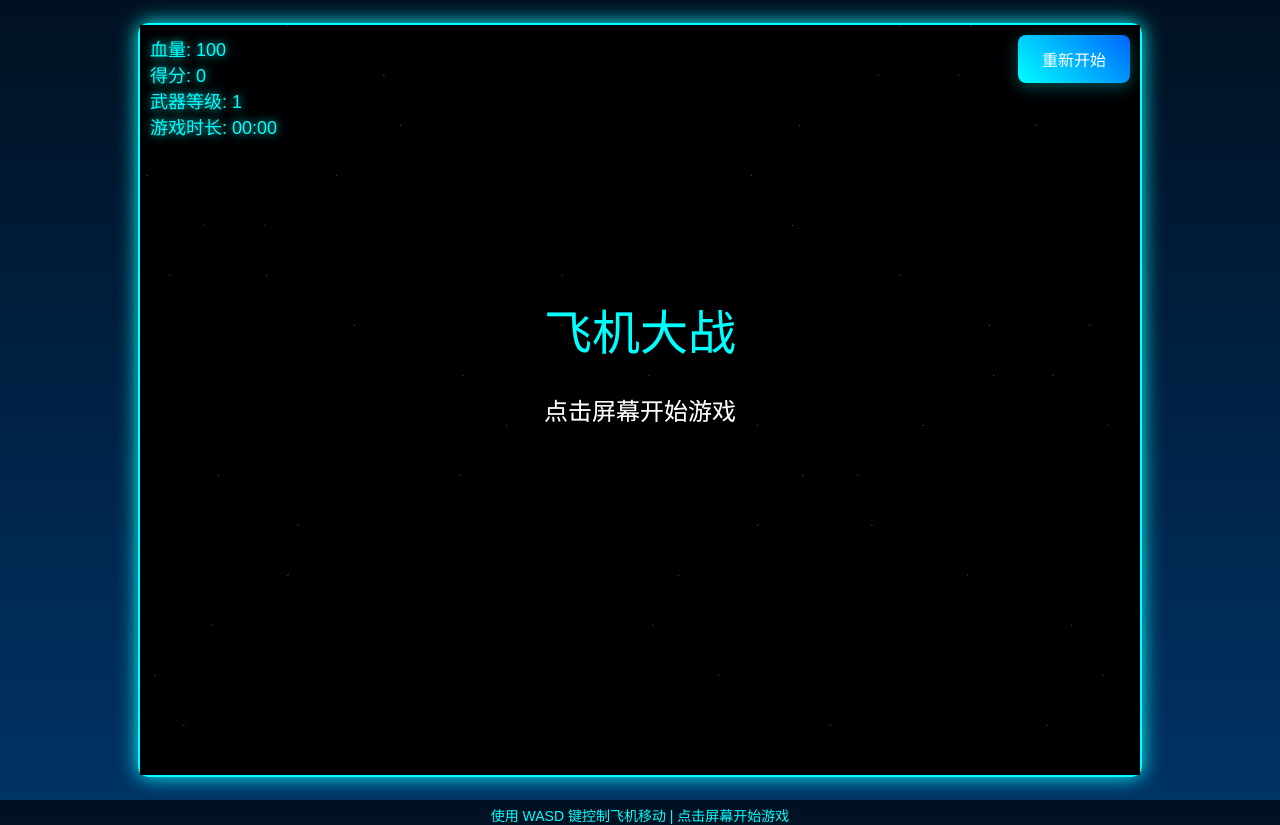
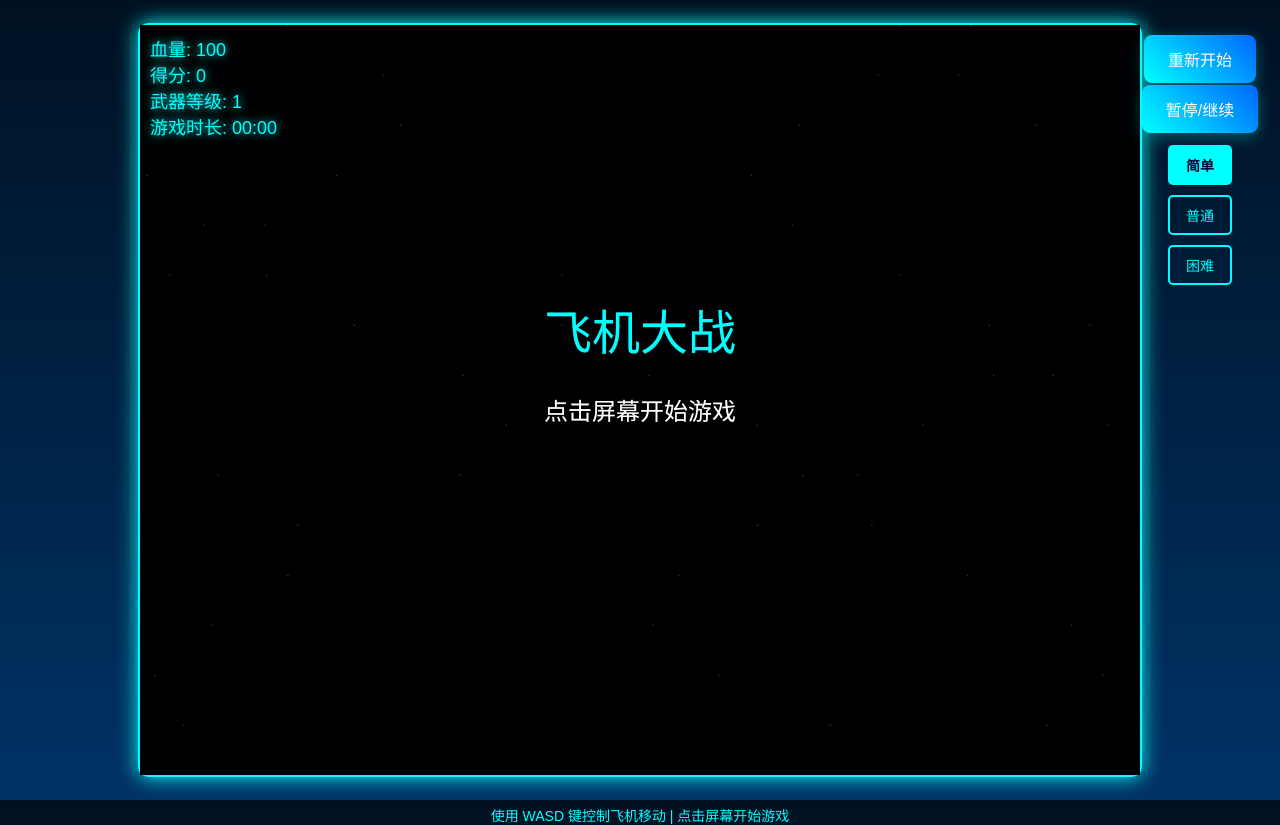
Before and after one commit to starquakee/aircraft-battle, a plain HTML site: page index.html in a window 1280 px wide. Drawn offline with Linux system fonts and the light colour scheme.

Commit message:
Add a pause button and difficulty selection option

```diff
--- a/game.js
+++ b/game.js
@@ -9,7 +9,10 @@ class Game {
         // 游戏状态
         this.gameRunning = false;
         this.gameStarted = false;
+        this.gamePaused = false; // 新增暂停状态
+        this.difficulty = 'normal'; // 默认难度为普通
         this.score = 0;
+        // 玩家属性（固定为100，不受难度影响）
         this.health = 100;
         this.maxHealth = 100;
         this.weaponLevel = 1;
@@ -66,13 +69,30 @@ class Game {
     startGame() {
         this.gameStarted = true;
         this.gameRunning = true;
+        this.gamePaused = false; // 确保游戏开始时不是暂停状态
         this.gameStartTime = Date.now();
+
+        // 玩家血量固定为100，不受难度影响
+        this.health = 100;
+        this.maxHealth = 100;
 
         this.bgMusic.play().catch(e => console.log('音频播放失败:', e));
     }
 
+    // 设置难度模式
+    setDifficulty(difficulty) {
+        this.difficulty = difficulty;
+
+        // 更新按钮样式
+        const buttons = document.querySelectorAll('.difficulty-btn');
+        buttons.forEach(btn => {
+            btn.classList.remove('active');
+        });
+        event.target.classList.add('active');
+    }
+
     gameLoop() {
-        if (this.gameRunning) {
+        if (this.gameRunning && !this.gamePaused) {
             this.update();
         }
         this.render();
@@ -181,9 +201,23 @@ class Game {
     spawnEnemy() {
         const x = Math.random() * (this.width - 50);
 
+        // 根据难度计算敌机初始血量
+        let baseHealth = 5;
+        switch(this.difficulty) {
+            case 'easy':
+                baseHealth = Math.floor(5 * 0.65);
+                break;
+            case 'normal':
+                baseHealth = 5;
+                break;
+            case 'hard':
+                baseHealth = Math.floor(5 * 1.5);
+                break;
+        }
+
         // 计算敌机血量增长：每10秒增加初始血量的一半
-        const timeBonus = Math.floor(this.gameTime / 10) * 2.5; // 初始血量5的一半是2.5
-        const enemyHealth = 5 + timeBonus;
+        const timeBonus = Math.floor(this.gameTime / 10) * (baseHealth / 2);
+        const enemyHealth = baseHealth + timeBonus;
 
         const enemy = new Enemy(x, -50);
         enemy.health = enemyHealth;
@@ -194,6 +228,20 @@ class Game {
 
     spawnBoss() {
         const x = this.width / 2 - 40;
+
+        // 根据难度计算Boss初始血量
+        let baseHealth = 23;
+        switch(this.difficulty) {
+            case 'easy':
+                baseHealth = Math.floor(23 * 0.65);
+                break;
+            case 'normal':
+                baseHealth = 23;
+                break;
+            case 'hard':
+                baseHealth = Math.floor(23 * 1.5);
+                break;
+        }
 
         // 计算Boss血量增长：每10秒增加初始血量的一半
         const timeBonus = Math.floor(this.gameTime / 10) * 11.5; // 初始血量23的一半是11.5
@@ -990,7 +1038,41 @@ function restartGame() {
     location.reload();
 }
 
+// 暂停/继续游戏函数
+function togglePause() {
+    // 获取游戏实例
+    const game = window.gameInstance;
+
+    if (!game.gameStarted) return; // 如果游戏未开始，则不执行任何操作
+
+    game.gamePaused = !game.gamePaused;
+
+    // 如果游戏暂停，显示提示信息
+    if (game.gamePaused) {
+        // 在画布中央显示"游戏暂停"文本
+        game.ctx.fillStyle = 'rgba(0, 0, 0, 0.7)';
+        game.ctx.fillRect(0, 0, game.width, game.height);
+
+        game.ctx.font = '48px Arial';
+        game.ctx.fillStyle = '#00ffff';
+        game.ctx.textAlign = 'center';
+        game.ctx.textBaseline = 'middle';
+        game.ctx.fillText('游戏暂停', game.width / 2, game.height / 2);
+
+        // 暂停背景音乐
+        game.bgMusic.pause();
+    } else {
+        // 恢复背景音乐
+        game.bgMusic.play().catch(e => console.log('音频播放失败:', e));
+    }
+}
+
+// 设置难度函数
+function setDifficulty(difficulty) {
+    window.gameInstance.setDifficulty(difficulty);
+}
+
 // 启动游戏
 window.addEventListener('load', () => {
-    new Game();
+    window.gameInstance = new Game(); // 将游戏实例存储为全局变量
 });
--- a/index.html
+++ b/index.html
@@ -48,11 +48,76 @@
             font-size: 14px;
         }
 
+        /* 难度选择样式 */
+        .difficulty-selector {
+            position: absolute;
+            top: 120px;
+            right: -120px;
+            width: 120px;
+            display: flex;
+            flex-direction: column;
+            gap: 10px;
+            z-index: 10;
+            align-items: center;
+        }
+
+        .difficulty-btn {
+            padding: 8px 16px;
+            border: 2px solid #00ffff;
+            background: transparent;
+            color: #00ffff;
+            font-size: 14px;
+            cursor: pointer;
+            border-radius: 5px;
+            transition: all 0.3s ease;
+        }
+
+        .difficulty-btn:hover {
+            background: rgba(0, 255, 255, 0.2);
+        }
+
+        .difficulty-btn.active {
+            background: #00ffff;
+            color: #000033;
+            font-weight: bold;
+        }
+
         .restart-button {
             position: absolute;
             top: 10px;
-            right: 10px;
+            right: -120px;
+            width: 120px;
             text-align: center;
+            display: flex;
+            justify-content: center;
+        }
+
+        .pause-button {
+            position: absolute;
+            top: 60px;
+            right: -120px;
+            width: 120px;
+            text-align: center;
+            display: flex;
+            justify-content: center;
+        }
+
+        .pause-button button {
+            background: linear-gradient(45deg, #00ffff, #0066ff);
+            color: white;
+            border: none;
+            padding: 12px 24px;
+            font-size: 16px;
+            border-radius: 8px;
+            cursor: pointer;
+            box-shadow: 0 4px 15px rgba(0, 255, 255, 0.3);
+            transition: all 0.3s ease;
+        }
+
+        .pause-button button:hover {
+            background: linear-gradient(45deg, #00cccc, #0055cc);
+            box-shadow: 0 6px 20px rgba(0, 255, 255, 0.5);
+            transform: translateY(-2px);
         }
 
         .restart-button button {
@@ -83,11 +148,19 @@
             <div>武器等级: <span id="weaponLevel">1</span></div>
             <div>游戏时长: <span id="gameTime">00:00</span></div>
         </div>
+        <div class="difficulty-selector" id="difficultySelector">
+            <button class="difficulty-btn active" onclick="setDifficulty('easy')">简单</button>
+            <button class="difficulty-btn" onclick="setDifficulty('normal')">普通</button>
+            <button class="difficulty-btn" onclick="setDifficulty('hard')">困难</button>
+        </div>
         <div class="controls">
             使用 WASD 键控制飞机移动 | 点击屏幕开始游戏
         </div>
         <div class="restart-button" id="restartButton">
             <button onclick="restartGame()">重新开始</button>
+        </div>
+        <div class="pause-button" id="pauseButton">
+            <button onclick="togglePause()">暂停/继续</button>
         </div>
     </div>
 
```
Also changed, not shown: 1 other file.
